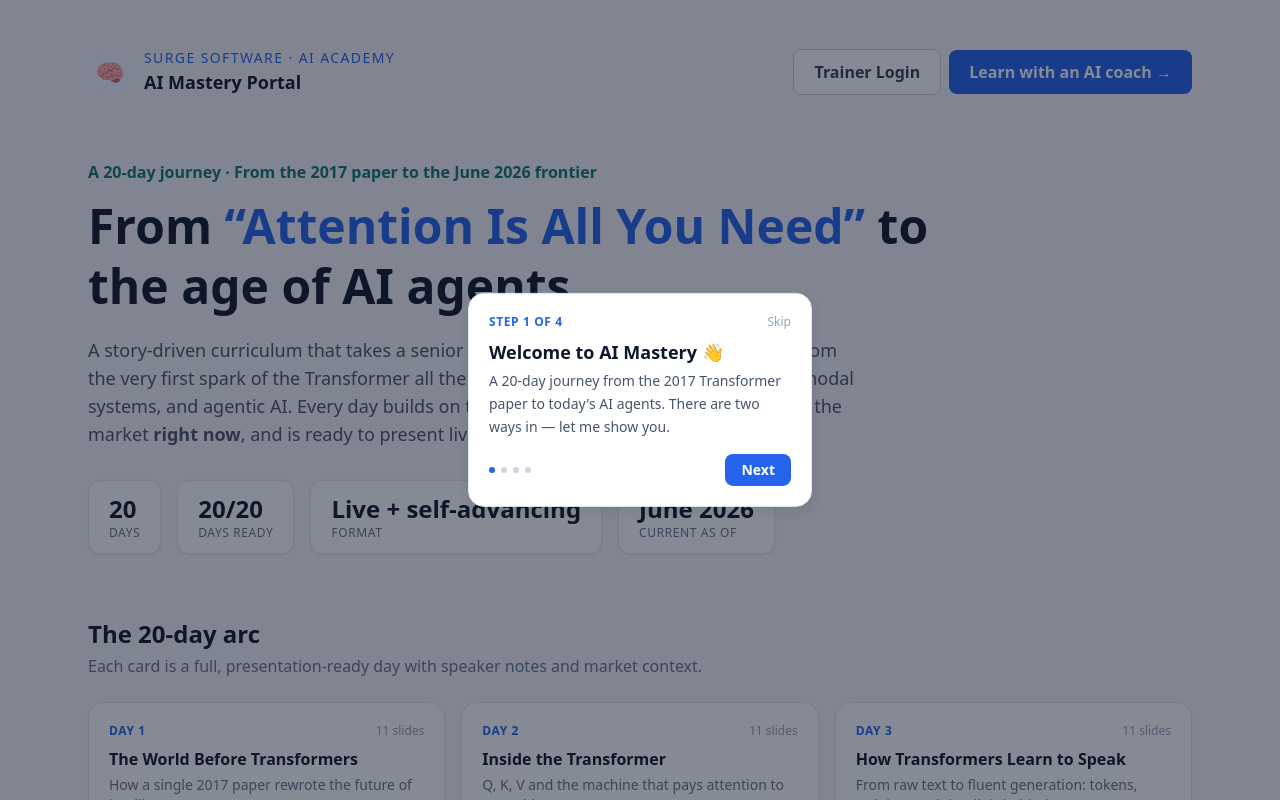
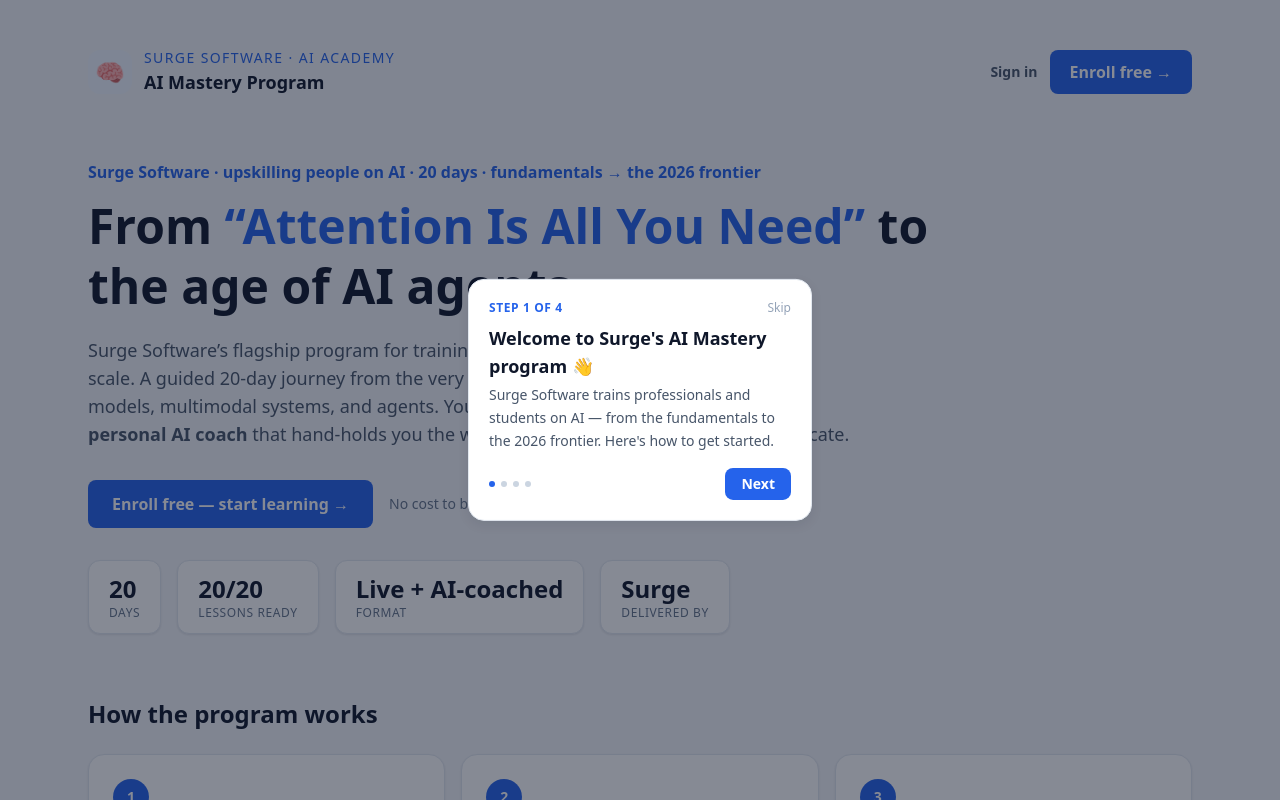
Before and after one commit to SurgeEnterpriseAI/ai-mastery-portal, a Next.js app: page / in a window 1280 px wide. Shown: the top 800 px of the page. Built offline with nearby package versions, Linux system fonts and the light colour scheme.

Commit message:
Reframe as Surge's internal AI training program: learner-first landing, how-it-works flow, trainer login as discreet staff entry

```diff
--- a/app/join/page.tsx
+++ b/app/join/page.tsx
@@ -14,8 +14,8 @@
         <div className="mt-4 flex items-center gap-3">
           <div className="grid h-11 w-11 place-items-center rounded-xl bg-brand-50 text-2xl">🎓</div>
           <div>
-            <div className="font-bold text-slate-900">Start your AI journey</div>
-            <div className="text-xs text-slate-500">Get a personal AI coach · first 3 sessions free</div>
+            <div className="font-bold text-slate-900">Join Surge&rsquo;s AI Mastery program</div>
+            <div className="text-xs text-slate-500">Live training + a personal AI coach · first 3 coaching sessions free</div>
           </div>
         </div>
         <JoinForm />
--- a/app/layout.tsx
+++ b/app/layout.tsx
@@ -3,9 +3,9 @@
 import type { ReactNode } from "react";
 
 export const metadata: Metadata = {
-  title: "AI Mastery Portal — From Attention to Agents",
+  title: "Surge AI Mastery — Upskill on AI, fundamentals to the 2026 frontier",
   description:
-    "A 20-day, story-driven AI training journey from the 2017 paper 'Attention Is All You Need' to the June 2026 frontier. Trainer portal with scheduling, email invites, and an auto-advancing presentation engine.",
+    "Surge Software's AI Mastery program trains professionals and students on AI through a guided 20-day journey — from the 2017 paper 'Attention Is All You Need' to today's reasoning models and agents — led live by a Surge trainer with a personal AI coach, ending in a verifiable certificate.",
 };
 
 export default function RootLayout({ children }: { children: ReactNode }) {
--- a/app/login/page.tsx
+++ b/app/login/page.tsx
@@ -16,13 +16,13 @@
         <div className="mt-4 flex items-center gap-3">
           <div className="grid h-11 w-11 place-items-center rounded-xl bg-brand-50 text-2xl">🧠</div>
           <div>
-            <div className="font-bold text-slate-900">Trainer Login</div>
-            <div className="text-xs text-slate-500">AI Mastery Portal</div>
+            <div className="font-bold text-slate-900">Surge Trainer Sign-in</div>
+            <div className="text-xs text-slate-500">Surge AI Academy · staff only</div>
           </div>
         </div>
         <LoginForm />
         <p className="mt-6 rounded-lg bg-slate-50 p-3 text-xs text-slate-500">
-          Trainer access only. Use the credentials provided by your administrator. Forgot them? Contact your portal admin.
+          For Surge trainers only. Learners don&rsquo;t sign in here — they <Link href="/join" className="text-brand-600 hover:underline">enrol in the program</Link>. Forgot your credentials? Contact your Surge admin.
         </p>
       </div>
     </main>
--- a/app/page.tsx
+++ b/app/page.tsx
@@ -5,10 +5,10 @@
 export const dynamic = "force-dynamic";
 
 const HOME_STEPS = [
-  { title: "Welcome to AI Mastery 👋", body: "A 20-day journey from the 2017 Transformer paper to today's AI agents. There are two ways in — let me show you." },
-  { target: '[data-tour="learn-cta"]', title: "1. Learn with an AI coach", body: "New here and want to learn? Start here. You'll get a personal AI coach that hand-holds you through all 20 days at your own pace." },
-  { target: '[data-tour="trainer-cta"]', title: "2. Trainer login", body: "Teaching a cohort? Log in to schedule live sessions, present the ready-made slides, and email your class." },
-  { target: '[data-tour="arc"]', title: "Preview the whole journey", body: "Scroll down to see all 20 days — each is a complete, presentation-ready lesson. That's it, enjoy!" },
+  { title: "Welcome to Surge's AI Mastery program 👋", body: "Surge Software trains professionals and students on AI — from the fundamentals to the 2026 frontier. Here's how to get started." },
+  { target: '[data-tour="enroll-cta"]', title: "1. Enroll — it's free to start", body: "Join the program here. You'll be guided live by a Surge trainer and a personal AI coach that hand-holds you through all 20 days at your own pace." },
+  { target: '[data-tour="arc"]', title: "2. The 20-day journey", body: "Every day is a complete, story-driven lesson — from the first Transformer to reasoning models, multimodal AI, and agents." },
+  { title: "3. Earn a verifiable certificate", body: "Finish the 20 days and a hands-on capstone to earn a certificate any employer can verify. Ready? Enroll above to begin." },
 ];
 
 export default function Home() {
@@ -17,55 +17,67 @@
 
   return (
     <main className="mx-auto max-w-6xl px-6 py-12">
-      <header className="flex items-center justify-between">
+      <header className="flex items-center justify-between gap-4">
         <div className="flex items-center gap-3">
           <div className="grid h-11 w-11 place-items-center rounded-xl bg-brand-50 text-2xl">🧠</div>
           <div>
             <div className="text-sm uppercase tracking-widest text-brand-600">Surge Software · AI Academy</div>
-            <div className="text-lg font-bold">AI Mastery Portal</div>
+            <div className="text-lg font-bold text-slate-900">AI Mastery Program</div>
           </div>
         </div>
-        <div className="flex items-center gap-2">
-          <Link
-            href="/login"
-            data-tour="trainer-cta"
-            className="rounded-lg border border-slate-300 bg-white px-5 py-2.5 font-semibold text-slate-700 transition hover:bg-slate-50"
-          >
-            Trainer Login
+        <div className="flex items-center gap-3">
+          <Link href="/signin" className="text-sm font-semibold text-slate-600 hover:text-slate-900">
+            Sign in
           </Link>
           <Link
             href="/join"
-            data-tour="learn-cta"
+            data-tour="enroll-cta"
             className="rounded-lg bg-brand-600 px-5 py-2.5 font-semibold text-white transition hover:bg-brand-700"
           >
-            Learn with an AI coach →
+            Enroll free →
           </Link>
         </div>
       </header>
 
       <section className="mt-16 animate-fadein">
-        <p className="text-accent-700 font-semibold">A 20-day journey · From the 2017 paper to the June 2026 frontier</p>
+        <p className="font-semibold text-brand-600">Surge Software · upskilling people on AI · 20 days · fundamentals → the 2026 frontier</p>
         <h1 className="mt-3 max-w-4xl text-5xl font-extrabold leading-tight text-slate-900">
           From <span className="text-brand-600">&ldquo;Attention Is All You Need&rdquo;</span> to the age of AI agents.
         </h1>
         <p className="mt-5 max-w-3xl text-lg text-slate-600">
-          A story-driven curriculum that takes a senior trainer — and the rooms they teach — from the very first spark
-          of the Transformer all the way to today&rsquo;s reasoning models, multimodal systems, and agentic AI. Every
-          day builds on the last, connects to what&rsquo;s happening in the market <strong>right now</strong>, and is
-          ready to present live.
+          Surge Software&rsquo;s flagship program for training professionals and students on AI — at scale. A guided
+          20-day journey from the very first Transformer to today&rsquo;s reasoning models, multimodal systems, and
+          agents. You learn <strong>live with a Surge trainer</strong> and a <strong>personal AI coach</strong> that
+          hand-holds you the whole way — then earn a verifiable certificate.
         </p>
+
+        <div className="mt-8 flex flex-wrap items-center gap-4">
+          <Link href="/join" className="rounded-lg bg-brand-600 px-6 py-3 font-semibold text-white transition hover:bg-brand-700">
+            Enroll free — start learning →
+          </Link>
+          <span className="text-sm text-slate-500">No cost to begin · learn at your pace</span>
+        </div>
 
         <div className="mt-8 flex flex-wrap gap-4">
           <Stat label="Days" value={`${TOTAL_DAYS}`} />
-          <Stat label="Days ready" value={`${ready}/${TOTAL_DAYS}`} />
-          <Stat label="Format" value="Live + self-advancing" />
-          <Stat label="Current as of" value="June 2026" />
+          <Stat label="Lessons ready" value={`${ready}/${TOTAL_DAYS}`} />
+          <Stat label="Format" value="Live + AI-coached" />
+          <Stat label="Delivered by" value="Surge" />
+        </div>
+      </section>
+
+      <section className="mt-16">
+        <h2 className="text-2xl font-bold text-slate-900">How the program works</h2>
+        <div className="mt-6 grid gap-4 md:grid-cols-3">
+          <Step n="1" title="Enroll & set your goal" body="Tell us your background and what you want from AI. Your learning is personalised from day one." />
+          <Step n="2" title="Learn live + with your AI coach" body="A Surge trainer presents each day live; between sessions your AI coach answers questions, gives scenarios, and tells you what to learn next." />
+          <Step n="3" title="Build a capstone & get certified" body="Complete the 20 days and a hands-on project to earn a certificate any organisation can verify." />
         </div>
       </section>
 
       <section className="mt-16" data-tour="arc">
-        <h2 className="text-2xl font-bold text-slate-900">The 20-day arc</h2>
-        <p className="mt-1 text-slate-500">Each card is a full, presentation-ready day with speaker notes and market context.</p>
+        <h2 className="text-2xl font-bold text-slate-900">The 20-day journey</h2>
+        <p className="mt-1 text-slate-500">Every day is a complete, story-driven lesson your Surge trainer delivers live — and you can revisit any time.</p>
         <div className="mt-6 grid gap-4 sm:grid-cols-2 lg:grid-cols-3">
           {days.map((d) => (
             <div
@@ -87,12 +99,23 @@
         </div>
       </section>
 
-      <footer className="mt-20 flex flex-wrap items-center justify-between gap-3 border-t border-slate-200 pt-6 text-sm text-slate-400">
-        <span>Built for trainers who want to teach AI en masse — clearly, vividly, and current to the day.</span>
-        <Link href="/verify" className="text-brand-600 hover:underline">Verify a credential →</Link>
+      <section className="mt-16 rounded-2xl border border-brand-100 bg-brand-50 p-8 text-center">
+        <h2 className="text-2xl font-extrabold text-slate-900">Start your AI journey with Surge</h2>
+        <p className="mx-auto mt-2 max-w-xl text-slate-600">Join the professionals and students upskilling on AI through Surge&rsquo;s AI Mastery program.</p>
+        <Link href="/join" className="mt-5 inline-block rounded-lg bg-brand-600 px-6 py-3 font-semibold text-white hover:bg-brand-700">
+          Enroll free →
+        </Link>
+      </section>
+
+      <footer className="mt-16 flex flex-wrap items-center justify-between gap-3 border-t border-slate-200 pt-6 text-sm text-slate-400">
+        <span>Surge Software · AI Academy — upskilling professionals &amp; students on AI, end to end.</span>
+        <span className="flex gap-4">
+          <Link href="/verify" className="text-brand-600 hover:underline">Verify a credential</Link>
+          <Link href="/login" className="text-slate-400 hover:text-slate-700">Surge trainer sign-in</Link>
+        </span>
       </footer>
 
-      <Tour steps={HOME_STEPS} storageKey="home" label="How it works" />
+      <Tour steps={HOME_STEPS} storageKey="home2" label="How it works" />
     </main>
   );
 }
@@ -105,3 +128,13 @@
     </div>
   );
 }
+
+function Step({ n, title, body }: { n: string; title: string; body: string }) {
+  return (
+    <div className="rounded-2xl border border-slate-200 bg-white shadow-card p-6">
+      <div className="grid h-9 w-9 place-items-center rounded-full bg-brand-600 text-sm font-bold text-white">{n}</div>
+      <h3 className="mt-3 font-bold text-slate-900">{title}</h3>
+      <p className="mt-1 text-sm text-slate-600">{body}</p>
+    </div>
+  );
+}
--- a/app/trainer/TrainerDashboard.tsx
+++ b/app/trainer/TrainerDashboard.tsx
@@ -7,7 +7,7 @@
 import Tour from "@/components/Tour";
 
 const TRAINER_STEPS = [
-  { title: "Your trainer console 👋", body: "Everything you need to run the cohort lives here. Quick tour of the flow." },
+  { title: "Surge trainer console 👋", body: "This is where you run Surge's AI training at scale — schedule cohorts, present the 20-day program live, and track every learner. Quick tour of the flow." },
   { target: '[data-tour="td-start"]', title: "Teach the live class", body: "Start or resume the class — it reopens at the exact slide you left off, and advances the cohort automatically as you finish each day." },
   { target: '[data-tour="td-schedule"]', title: "Schedule & invite", body: "Pick a day, date and time, then email invites to your learners in one click." },
   { target: '[data-tour="td-trainees"]', title: "Add your learners", body: "Add learners here — paste many emails at once (comma or newline separated)." },
@@ -124,7 +124,7 @@
         <div className="flex items-center gap-3">
           <div className="grid h-11 w-11 place-items-center rounded-xl bg-brand-50 text-2xl">🧠</div>
           <div>
-            <div className="text-xs uppercase tracking-widest text-brand-600">Trainer Console</div>
+            <div className="text-xs uppercase tracking-widest text-brand-600">Surge AI Academy · Trainer Console</div>
             <div className="text-lg font-bold text-slate-900">{cohortName}</div>
           </div>
         </div>
```
